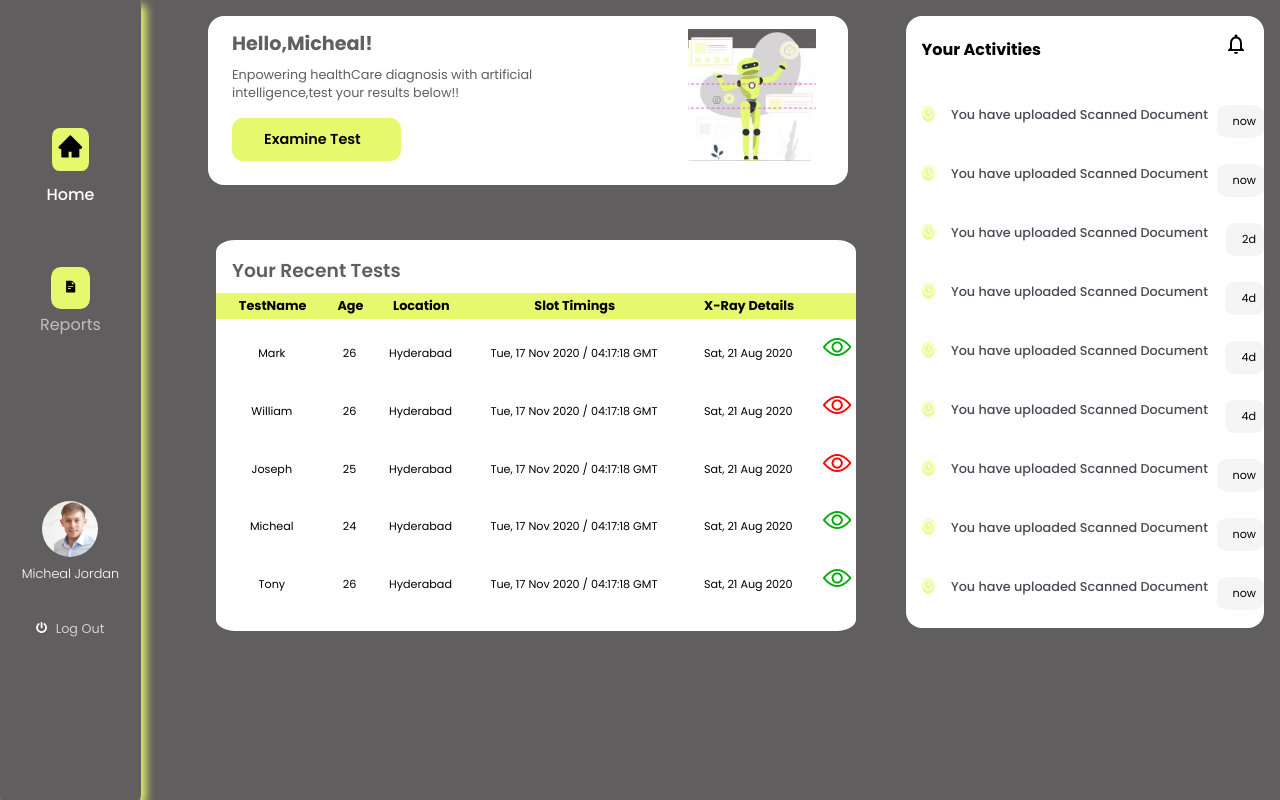
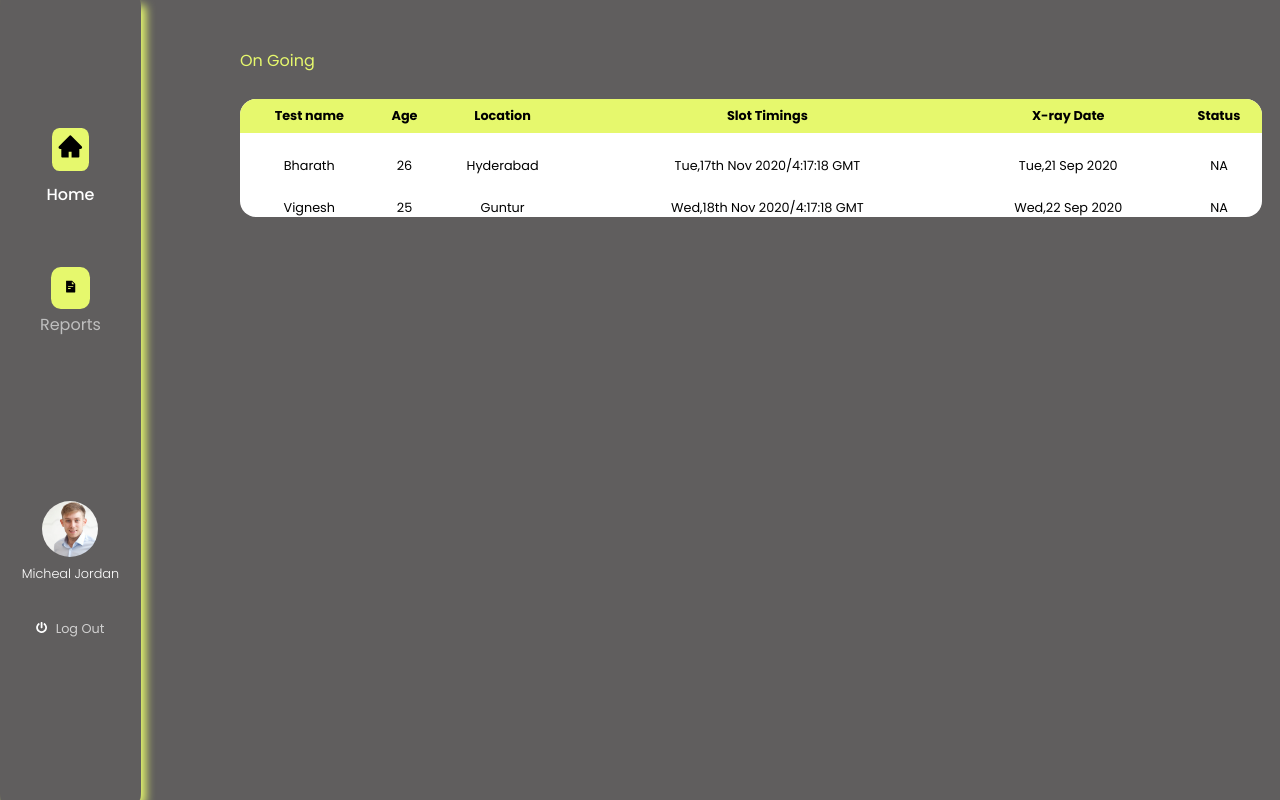
Before and after one commit to gopidev3/HealthSlotBooking, a React (Create React App) app: page / in a window 1280 px wide. Built offline with nearby package versions, Linux system fonts and the light colour scheme.

Commit message:
first commit

```diff
--- a/package.json
+++ b/package.json
@@ -9,6 +9,7 @@
     "react": "^17.0.2",
     "react-dom": "^17.0.2",
     "react-icons": "^4.3.1",
+    "react-router-dom": "^5.3.0",
     "react-scripts": "4.0.3",
     "web-vitals": "^1.1.2"
   },
--- a/src/App.js
+++ b/src/App.js
@@ -1,13 +1,17 @@
 //  import logo from './logo.svg';
 import SideBar from './Components/Home/SideBar';
 import HomePage from './Components/HomePage/HomePage';
+import OnGoing from './Components/About/OnGoing/OneGoing';
+import Completed from './Components/About/Completed/Completed';
 
 
 function App() {
   return (
     <div className="App">
-       <SideBar/>
-       <HomePage/>
+         <SideBar/>
+         {/* <HomePage/>  */}
+         <OnGoing/>
+       {/* <Completed/> */}
     </div>
   );
 }
--- /dev/null
+++ b/src/Components/About/Completed/Completed.js
@@ -0,0 +1,70 @@
+import React from 'react';
+import './Completed.scss';
+
+const Completed = () => {
+    return (
+        <div className="Completed-root-div">
+          <div className = "completed-cont1">
+              <span>Completed</span>
+          </div>
+          <div className = "Completed-Card">
+             <h3>Your Recent Tests</h3>
+             <table className = "myt2">
+                <tr>
+                  <th>TestName</th>
+                  <th>Age</th>
+                  <th>Location</th>
+                  <th>Slot Timings</th>
+                  <th>X-Ray Details</th>
+                  {/* <th>Details</th> */}
+                </tr>
+                    <tr>
+                      <td>Mark</td>
+                      <td>26</td>
+                      <td>Hyderabad</td>
+                      <td>Tue, 17 Nov 2020 / 04:17:18 GMT</td>
+                      <td>Sat, 21 Aug 2020</td>
+                    </tr>
+                    <tr>
+                      <td>William</td>
+                      <td>26</td>
+                      <td>Hyderabad</td>
+                      <td>Tue, 17 Nov 2020 / 04:17:18 GMT</td>
+                      <td>Sat, 21 Aug 2020</td>
+                    </tr>
+                    <tr>
+                      <td>Joseph</td>
+                      <td>25</td>
+                      <td>Hyderabad</td>
+                      <td>Tue, 17 Nov 2020 / 04:17:18 GMT</td>
+                      <td>Sat, 21 Aug 2020</td>
+                    </tr>
+                    <tr>
+                      <td>Micheal</td>
+                      <td>24</td>
+                      <td>Hyderabad</td>
+                      <td>Tue, 17 Nov 2020 / 04:17:18 GMT</td>
+                      <td>Sat, 21 Aug 2020</td>
+                    </tr>
+                    <tr>
+                      <td>Tony</td>
+                      <td>26</td>
+                      <td>Hyderabad</td>
+                      <td>Tue, 17 Nov 2020 / 04:17:18 GMT</td>
+                      <td>Sat, 21 Aug 2020</td>
+                    </tr>
+                    <tr>
+                      <td>Mark</td>
+                      <td>25</td>
+                      <td>Hyderabad</td>
+                      <td>Tue, 17 Nov 2020 / 04:17:18 GMT</td>
+                      <td>Sat, 21 Aug 2020</td>
+                    </tr>
+               </table>
+            </div>
+        </div>
+
+    )
+}
+
+export default Completed
--- /dev/null
+++ b/src/Components/About/Completed/Completed.scss
@@ -0,0 +1,45 @@
+.Completed-root-div {
+    position: absolute;
+    top:3rem;
+    left:22rem;
+}
+
+.Completed-Card {
+    background-color: #fff;
+    border-radius: 1rem;
+    width:150%;
+    padding: 0rem 5rem 0rem 0rem;
+}
+
+.completed-cont1 span{
+    font-size: 1rem;
+    color:#E6F86D;
+    font-family: 'Poppins';
+}
+
+.Completed-Card h3 {
+    font-family: 'Poppins';
+    font-size: 1rem;
+    padding: 0.5rem 0rem 0rem 0.5rem;
+}
+
+
+.Completed-Card .myt2 {
+    width:109%;
+    text-align: center;
+    border-collapse: collapse;
+    line-height: 2.0;
+}
+
+.myt2 th {
+    background-color: #E6F86D;
+    padding: 0rem 0.2rem 0rem 0.8rem;
+    font-family: 'Poppins';
+}
+
+.myt2 td {
+    padding: 0.5rem 0rem 0rem 0.5rem;
+    line-height: 5.0;
+    font-family: 'Poppins';
+    font-size: 0.8rem;
+}
--- /dev/null
+++ b/src/Components/About/OnGoing/OnGoing.scss
@@ -0,0 +1,42 @@
+@import '../../Homecolors';
+ .OnGoing-root-div {
+    position: absolute;
+    top:3rem;
+    left:15rem;
+ }
+
+ .Ongoing-cont1 span{
+    font-family: 'Poppins';
+    color: #E6F86D;
+    font-size: 1rem;
+ }
+
+ .Third-Card-main-div {
+     width:200%;
+     height: auto;
+     background-color: #fff;
+     border-radius: 1rem;
+     margin-top: 5%;
+ }
+
+
+.myt {
+    width:100%;
+    border-collapse:collapse;
+    text-align: center;
+    overflow: hidden;
+    border-radius: 1rem;
+}
+
+th {
+    font-family: 'Poppins';
+    font-size: 0.8rem;
+    background-color:#E6F86D;
+    padding: 0.5rem 0rem 0.5rem 0rem;
+}
+
+.myt td {
+    font-family: 'Poppins';
+    padding: 1.5rem 0rem 0rem 0rem;
+    font-size: 0.8rem;
+}
--- /dev/null
+++ b/src/Components/About/OnGoing/OneGoing.js
@@ -0,0 +1,47 @@
+import React from 'react';
+import './OnGoing.scss'
+
+const OnGoing = () => {
+    return (
+        <div className="OnGoing-root-div">
+            <div className="Ongoing-cont1">
+                <span>On Going</span>
+            </div>
+            <div className="Third-Card-main-div">
+                <table className="myt">
+                    <tr>
+                        <th>Test name</th>
+                        <th>Age</th>
+                        <th>Location</th>
+                        <th>Slot Timings</th>
+                        <th>X-ray Date</th>
+                        <th>Status</th>
+                        <th> </th>
+                    </tr>
+                    <tr>
+                        <td>Bharath</td>
+                        <td>26</td>
+                        <td>Hyderabad</td>
+                        <td>Tue,17th Nov 2020/4:17:18 GMT</td>
+                        <td>Tue,21 Sep 2020</td>
+                        <td>NA</td>
+                    </tr>
+                    <tr>
+                        <td>Vignesh</td>
+                        <td>25</td>
+                        <td>Guntur</td>
+                        <td>Wed,18th Nov 2020/4:17:18 GMT</td>
+                        <td>Wed,22 Sep 2020</td>
+                        <td>NA</td>
+                    </tr>
+                </table>
+            </div>
+        </div>
+
+
+
+
+    )
+}
+
+export default OnGoing
--- a/src/Components/HomePage/HomePage.scss
+++ b/src/Components/HomePage/HomePage.scss
@@ -44,7 +44,6 @@
     font-weight: 600;
     padding: 0.7rem 2.5rem 0.7rem 2rem;
 }
-
 
 .Second-health-card-maindiv{
     position:absolute ;
--- a/src/Components/_Homecolors.scss
+++ b/src/Components/_Homecolors.scss
@@ -5,3 +5,7 @@
     border-radius: $border-radius;
     border:$border
 }
+
+@mixin spanContent ($padding){
+    padding-bottom: $padding;
+}
```
Also changed, not shown: src/Components/Home.js (+6 -2 lines), src/Components/Home/SideBar.js (+17 -1 lines), src/_color.scss (line endings or trailing spaces), 1 other file (tests, documents, lock files or other folders).
